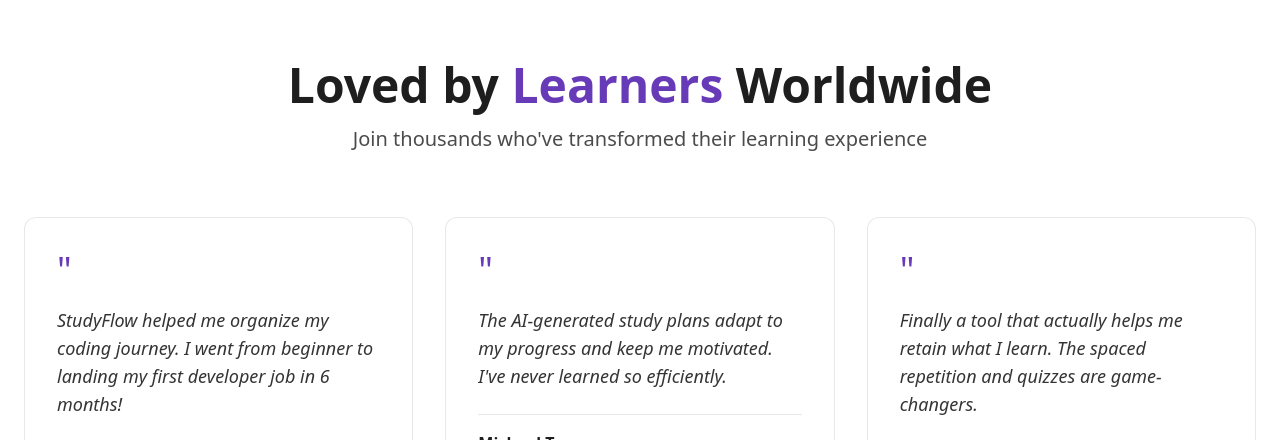
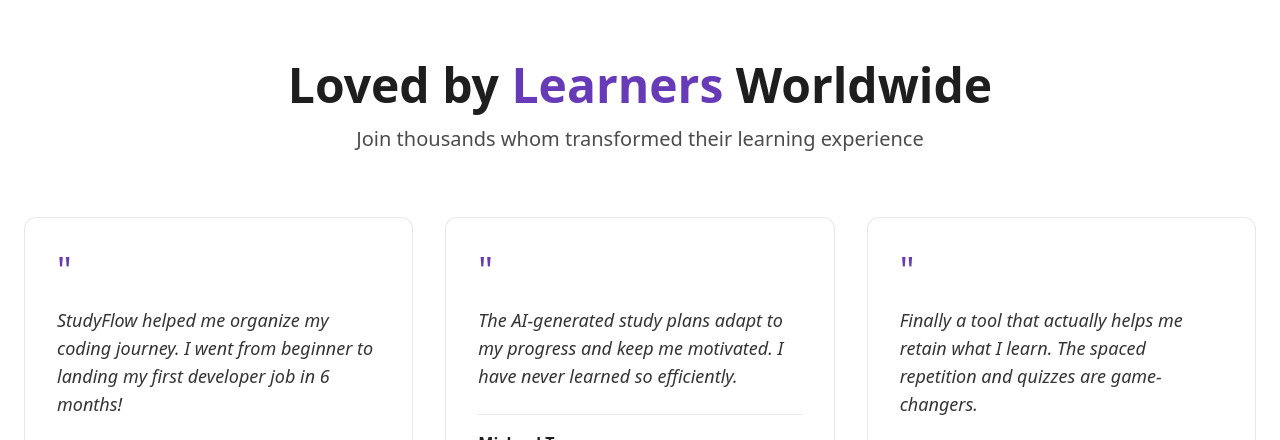
Before and after one commit to eldrianayera/StudyFlow---Learning-Path-Generator, a Next.js app: page / in a window 1280 px wide. Shown: the part 2780-3220 px from the top of the page. Built offline with nearby package versions, Linux system fonts and the light colour scheme; no server answers.

Commit message:
fix: fix aposthropy in jsx  error

```diff
--- a/app/dashboard/[id]/page.tsx
+++ b/app/dashboard/[id]/page.tsx
@@ -51,7 +51,7 @@
       if (error instanceof Error) {
         console.error(error.message);
       }
-      console.error('"Task Status Change Failed  : Unknown error');
+      console.error('Task Status Change Failed  : Unknown error');
     }
   }
 
--- a/app/dashboard/page.tsx
+++ b/app/dashboard/page.tsx
@@ -29,7 +29,7 @@
           toast(
             (t) => (
               <div className="flex-center flex-col gap-2">
-                <p>You don't have any learning path ...</p>
+                <p>No learning path yet...</p>
                 <a
                   href="/roadmap"
                   className="bg-primary text-background px-4 py-1 rounded-full"
--- a/app/page.tsx
+++ b/app/page.tsx
@@ -227,7 +227,7 @@
               Loved by <span className="text-primary">Learners</span> Worldwide
             </h2>
             <p className="text-xl max-w-3xl mx-auto text-foreground/80">
-              Join thousands who've transformed their learning experience
+              Join thousands whom transformed their learning experience
             </p>
           </div>
 
@@ -241,7 +241,7 @@
               },
               {
                 quote:
-                  "The AI-generated study plans adapt to my progress and keep me motivated. I've never learned so efficiently.",
+                  "The AI-generated study plans adapt to my progress and keep me motivated. I have never learned so efficiently.",
                 author: "Michael T.",
                 role: "Data Science Student",
               },
```
